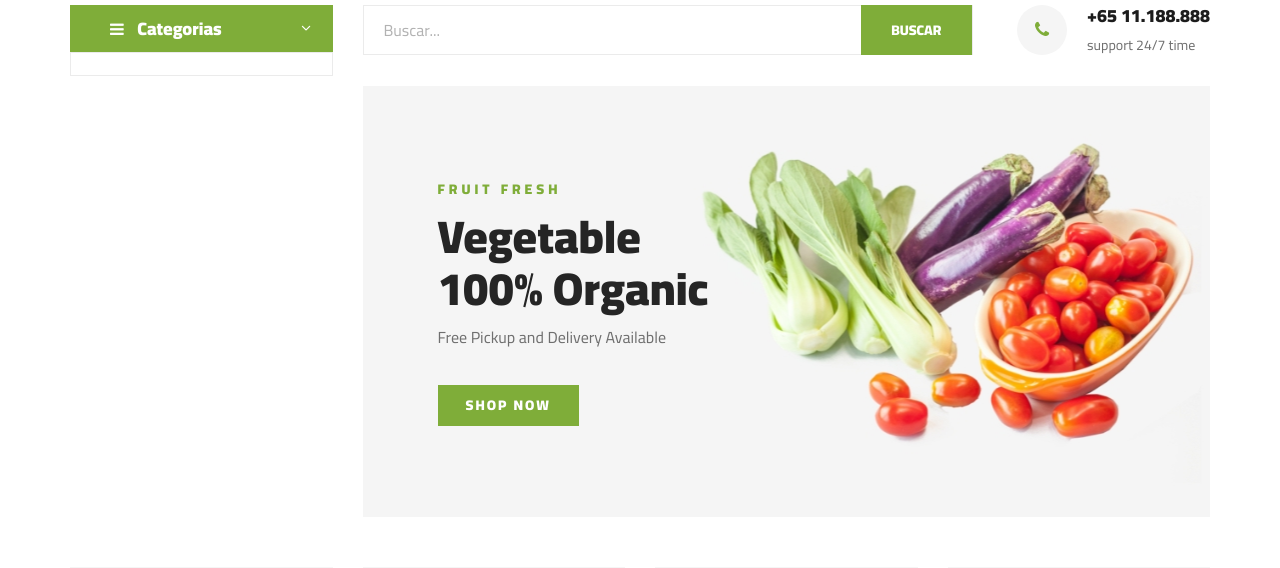
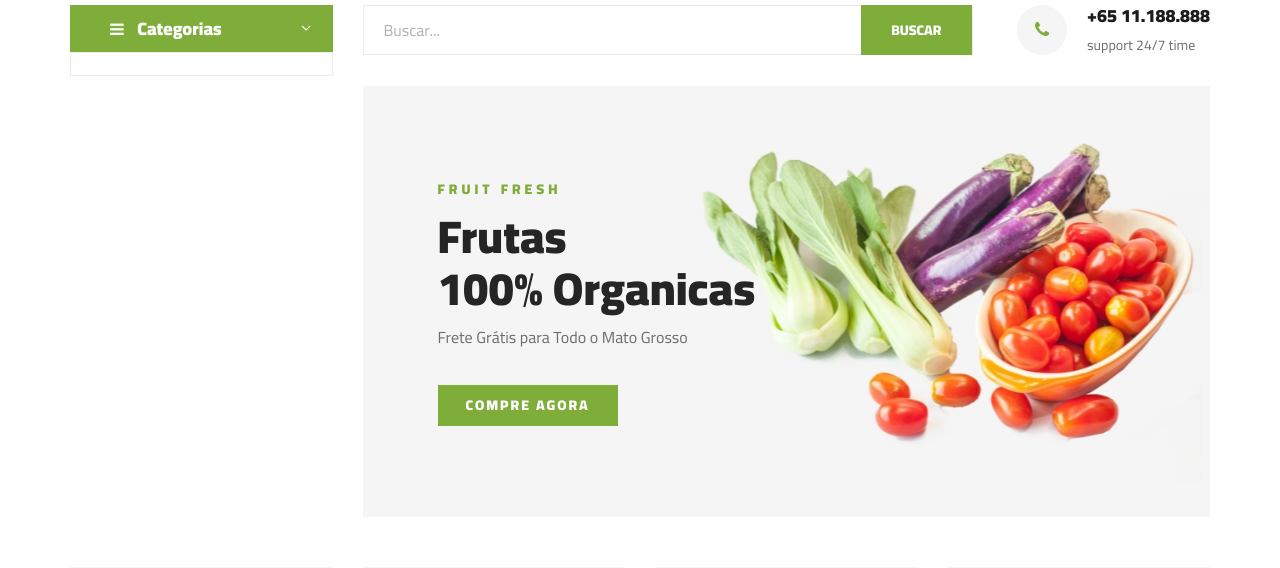
Before and after one commit to DiogoAug16/projeto-produtos-naturais, a Django app: page / in a window 1280 px wide. Shown: the part 122-690 px from the top of the page. Run offline with Django 5.2, Linux system fonts and the light colour scheme; data that the repository does not hold is empty; some libraries are stand-ins or nearby versions.

Commit message:
fix: traduz texto do banner e atualiza link para a seção de frutas orgânicas

```diff
--- a/templates/includes/hero_with_banner.html
+++ b/templates/includes/hero_with_banner.html
@@ -37,9 +37,9 @@
                 <div class="hero__item set-bg" data-setbg="{% static "img/hero/banner.jpg" %}">
                     <div class="hero__text">
                         <span>FRUIT FRESH</span>
-                        <h2>Vegetable <br />100% Organic</h2>
-                        <p>Free Pickup and Delivery Available</p>
-                        <a href="{% url 'shop' %}" class="primary-btn">SHOP NOW</a>
+                        <h2>Frutas <br />100% Organicas</h2>
+                        <p>Frete Grátis para Todo o Mato Grosso</p>
+                        <a href="/loja/departamento/alimentos-naturais/categoria/frutas-organicas/" class="primary-btn">COMPRE AGORA</a>
                     </div>
                 </div>
             </div>
--- a/templates/index.html
+++ b/templates/index.html
@@ -63,7 +63,6 @@
                     <div class="featured__item__pic set-bg" data-setbg="{% static "img/featured/feature-8.jpg" %}">
                         <ul class="featured__item__pic__hover">
                             <li><a href="#"><i class="fa fa-heart"></i></a></li>
-                            <li><a href="#"><i class="fa fa-retweet"></i></a></li>
                             <li><a href="#"><i class="fa fa-shopping-cart"></i></a></li>
                         </ul>
                     </div>
```
